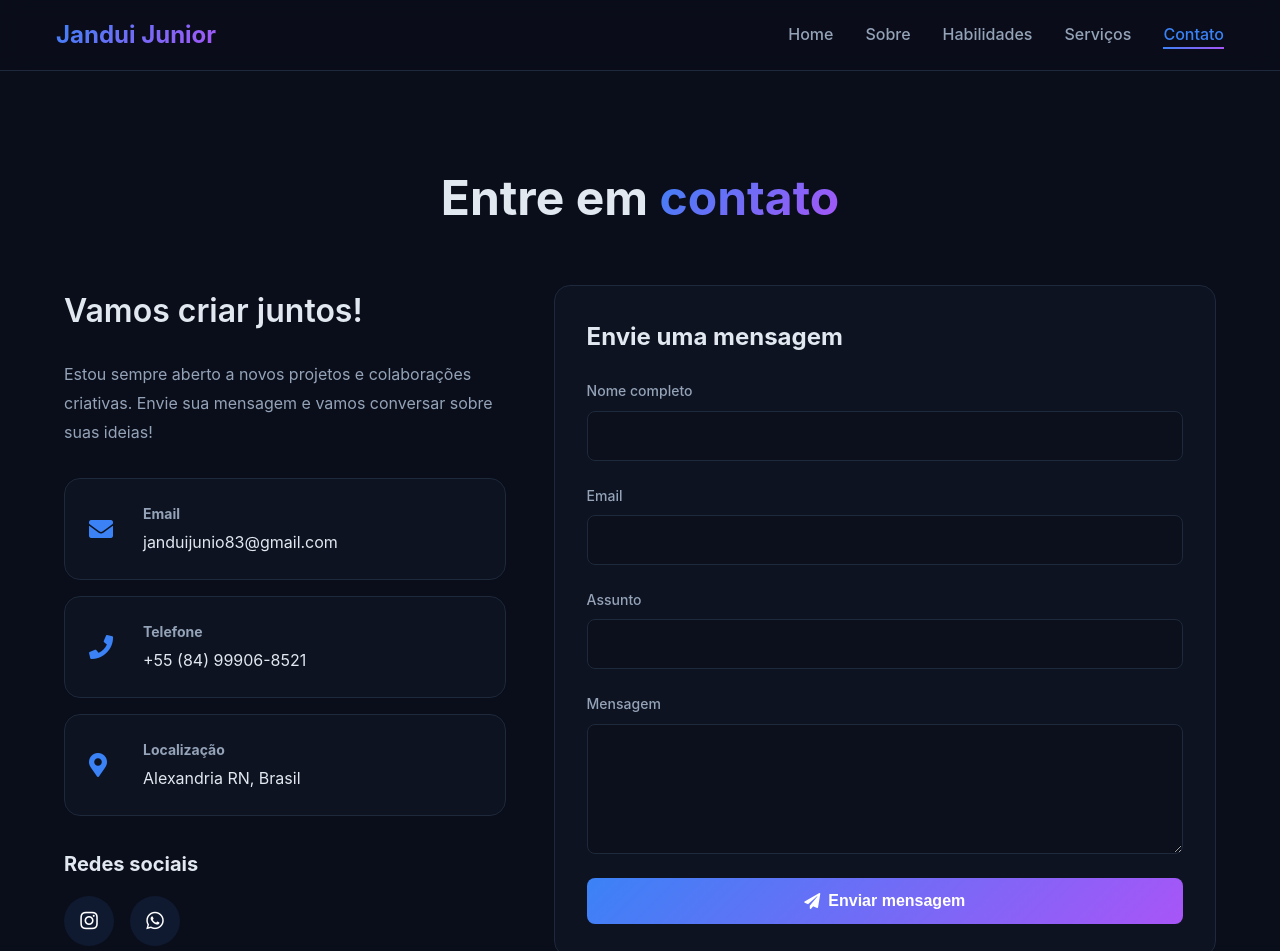
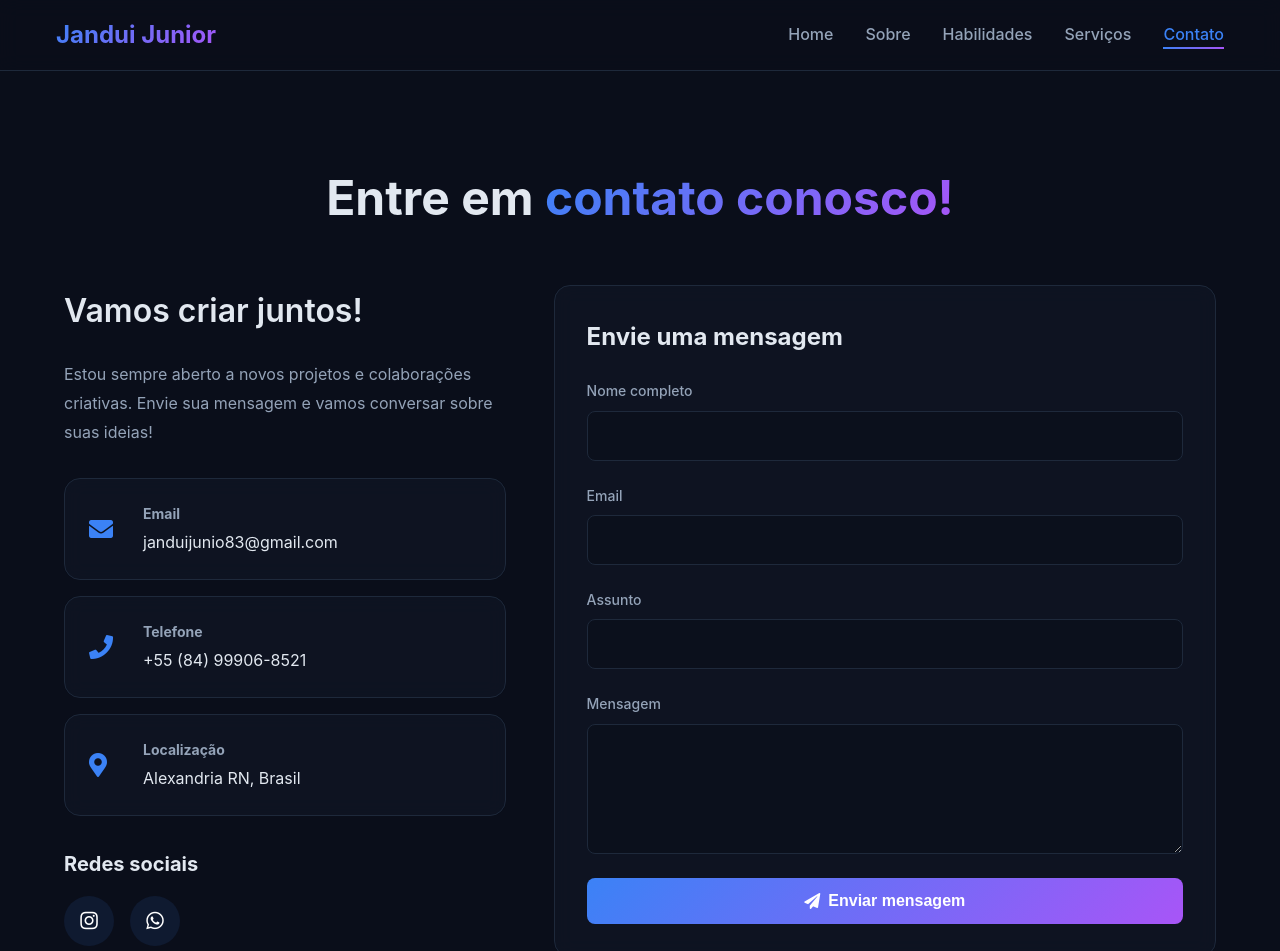
Before and after one commit to jr2005-hub/Portfolio, a plain HTML site: page contact.html in a window 1280 px wide. Shown: the top 951 px of the page. Drawn offline with Linux system fonts and the light colour scheme.

Commit message:
Revise contact page layout and content
Updated the contact page content and structure, including the page title and contact information.

```diff
--- a/contact.html
+++ b/contact.html
@@ -74,7 +74,7 @@
 
   <main class="page-content">
     <div class="container">
-      <h1 class="page-title">Entre em <span class="gradient-text">contato</span></h1>
+      <h1 class="page-title">Entre em <span class="gradient-text">contato conosco!</span></h1>
 
       <div class="contact-grid">
         <div class="contact-info">
```
